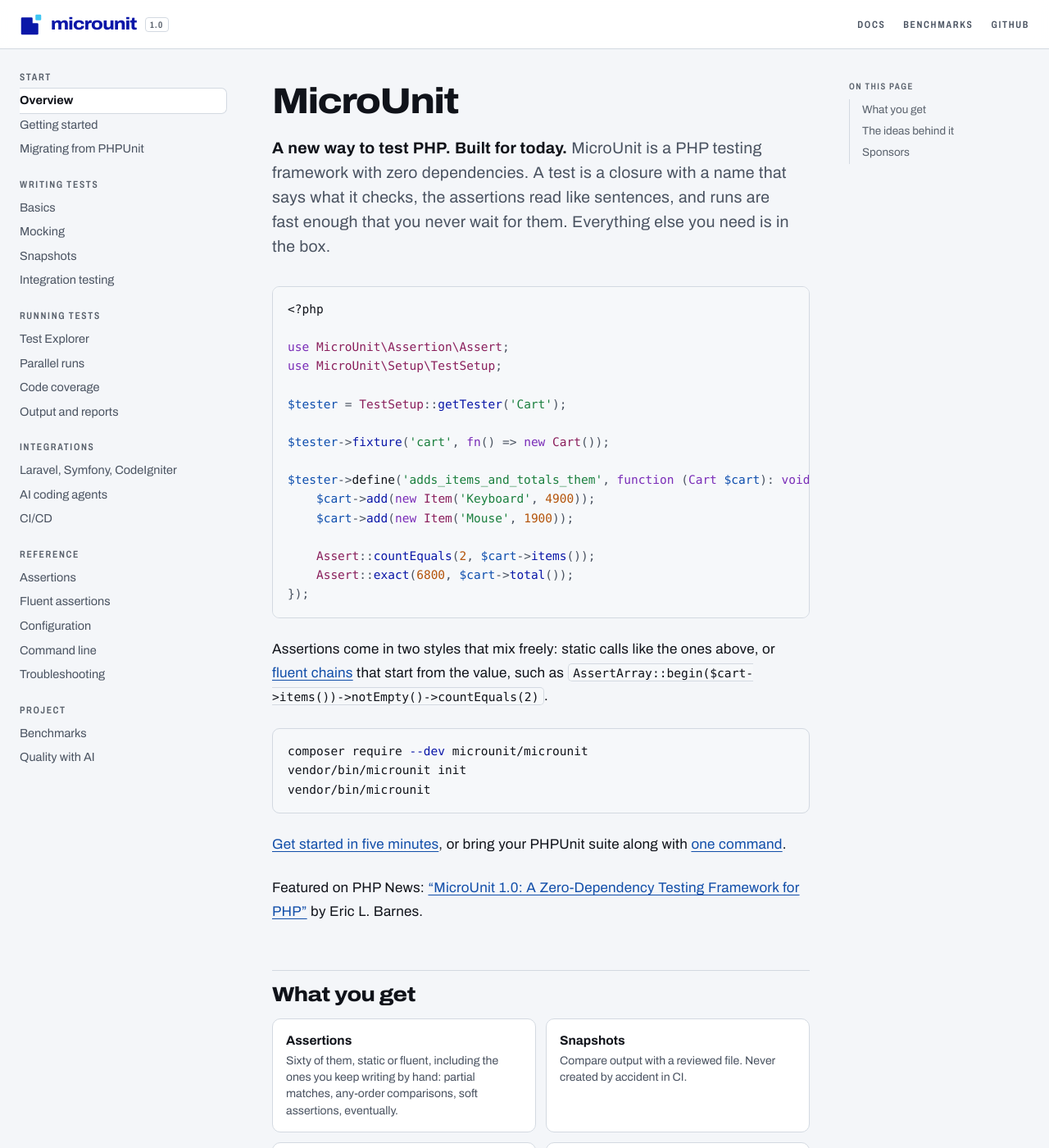
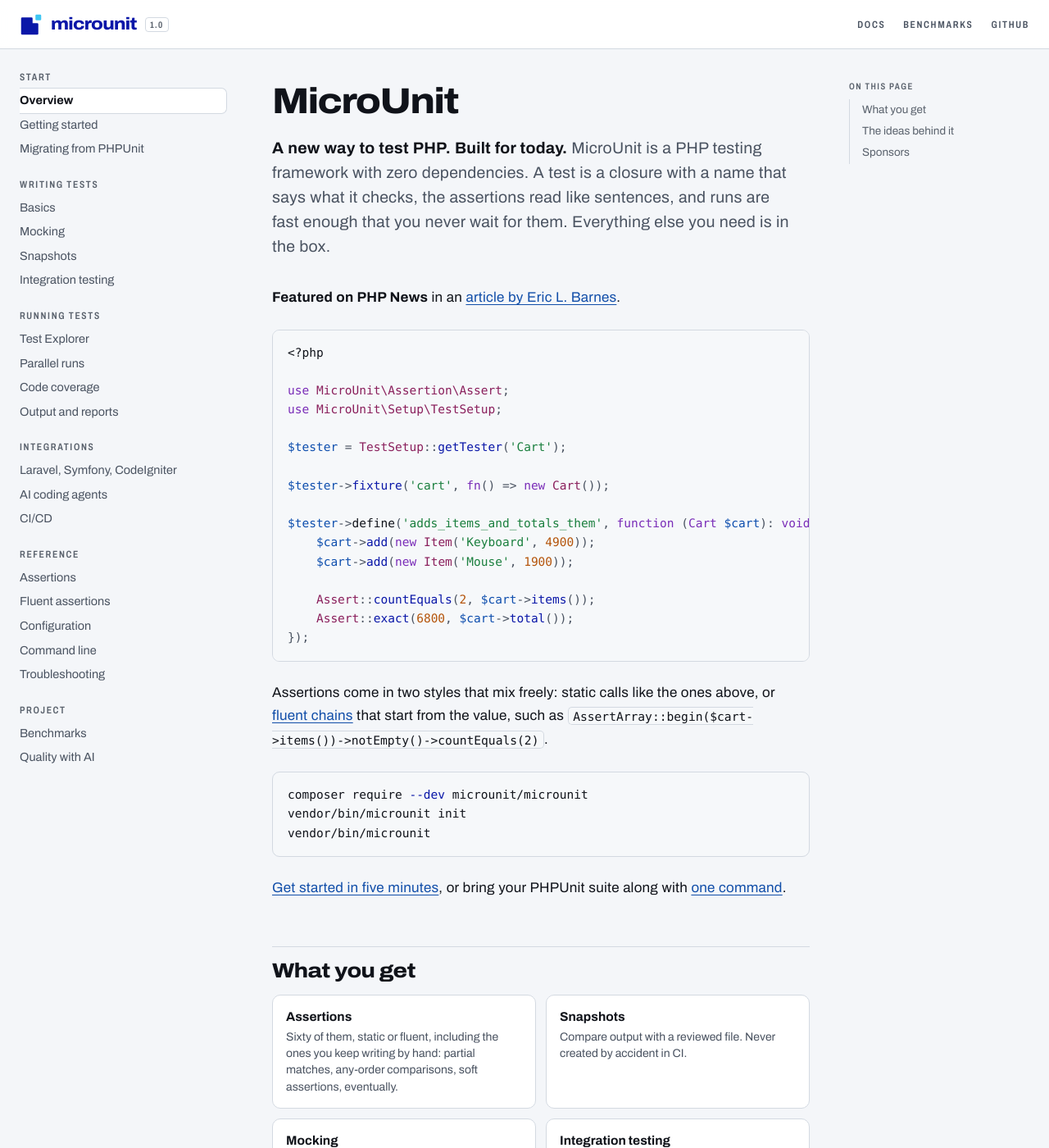
Before and after one commit to mitarnik04/MicroUnit, a Jekyll site: the page built from docs/index.md, in a window 1280 px wide and 1400 px high. Shown: the whole window at 82% size. Built offline with Jekyll 4.4.1, drawn with Linux system fonts in a browser that asks for light colours.

Commit message:
docs: move the PHP News mention under the intro on the docs home page
Co-Authored-By: Claude Opus 5.5 <noreply@anthropic.com>

````diff
--- a/docs/index.md
+++ b/docs/index.md
@@ -9,6 +9,8 @@ description: A new way to test PHP. Built for today. The dependency-free testing
 **A new way to test PHP. Built for today.** MicroUnit is a PHP testing framework with zero dependencies. A test is a closure with a name that
 says what it checks, the assertions read like sentences, and runs are fast enough that you never
 wait for them. Everything else you need is in the box.
+
+**Featured on PHP News** in an [article by Eric L. Barnes](https://phpnews.net/microunit).
 
 ```php
 <?php
@@ -41,8 +43,6 @@ vendor/bin/microunit
 
 [Get started in five minutes](getting-started.md), or bring your PHPUnit suite along with
 [one command](migrating-from-phpunit.md).
-
-Featured on PHP News: [“MicroUnit 1.0: A Zero-Dependency Testing Framework for PHP”](https://phpnews.net/microunit) by Eric L. Barnes.
 
 ## What you get
 
````
